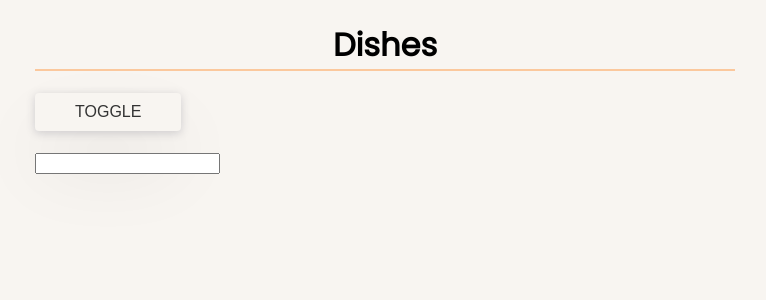
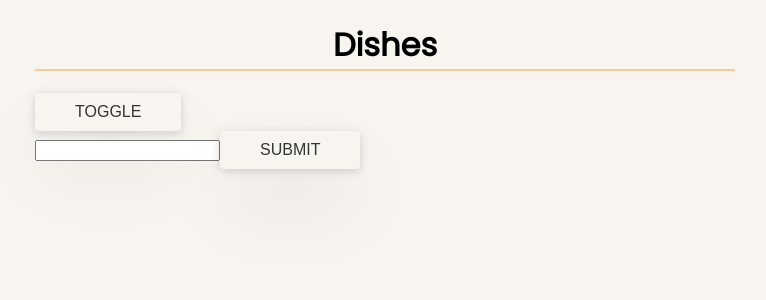
Before and after one commit to gerhynes/react-hooks, a React (Create React App) app: page / in a window 1280 px wide. Shown: the top 300 px of the page, without its empty margins (255-1021 px from the left). Built offline with nearby package versions, Linux system fonts and the light colour scheme.

Commit message:
Make form with useState

```diff
--- a/src/App.js
+++ b/src/App.js
@@ -9,10 +9,26 @@ const App = () => {
     <div className="main-wrapper">
       <h1>Dishes</h1>
       <Toggle />
-      <h3>{name}</h3>
-      <input type="text" onChange={e => setName(e.target.value)} value={name} />
+      <form
+        onSubmit={e => {
+          e.preventDefault();
+          formSubmit(name, setName);
+        }}
+      >
+        <input
+          type="text"
+          onChange={e => setName(e.target.value)}
+          value={name}
+        />
+        <button>Submit</button>
+      </form>
     </div>
   );
 };
 
+const formSubmit = (value, setValue) => {
+  console.log(`Email sent to ${value}`);
+  setValue("");
+};
+
 export default App;
```
